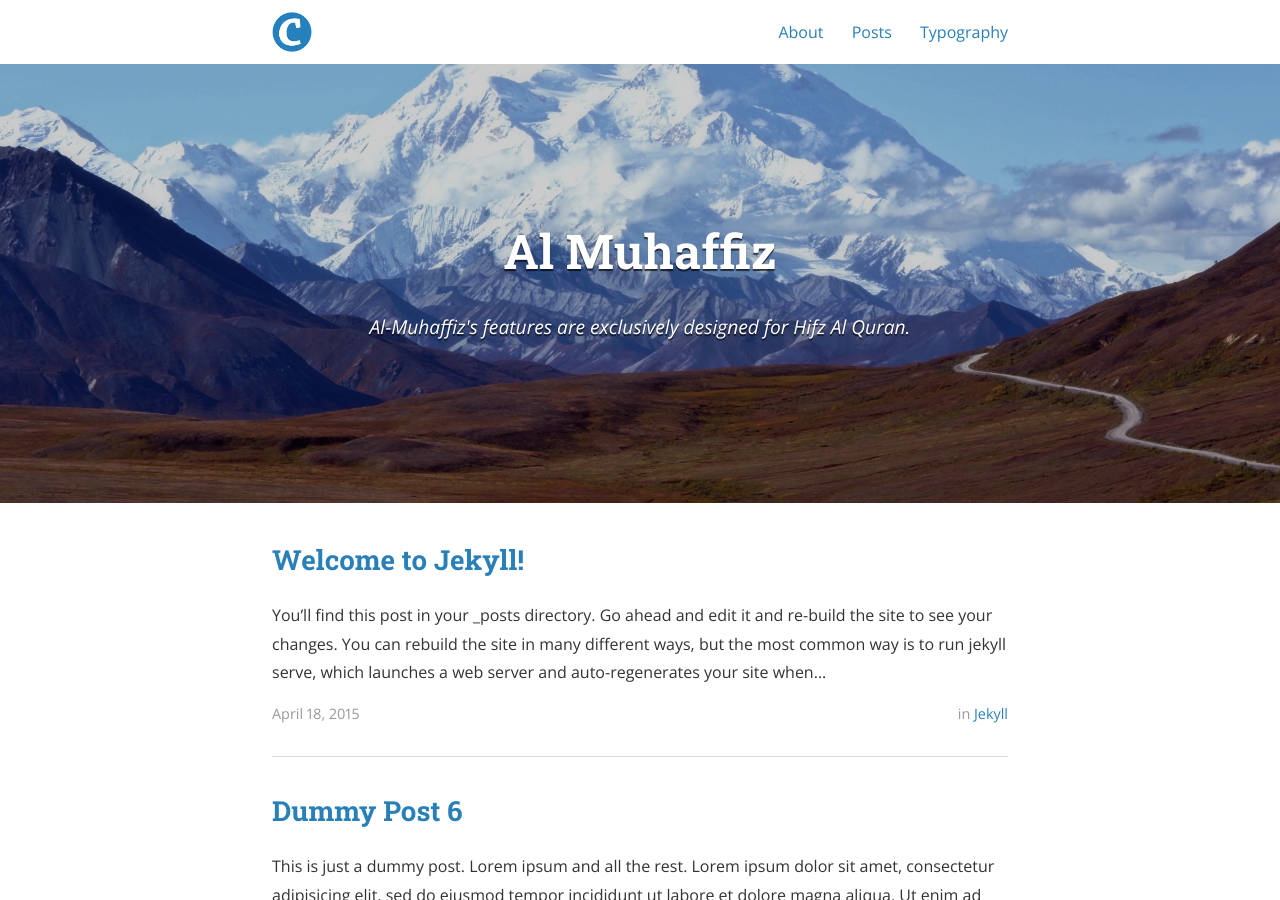
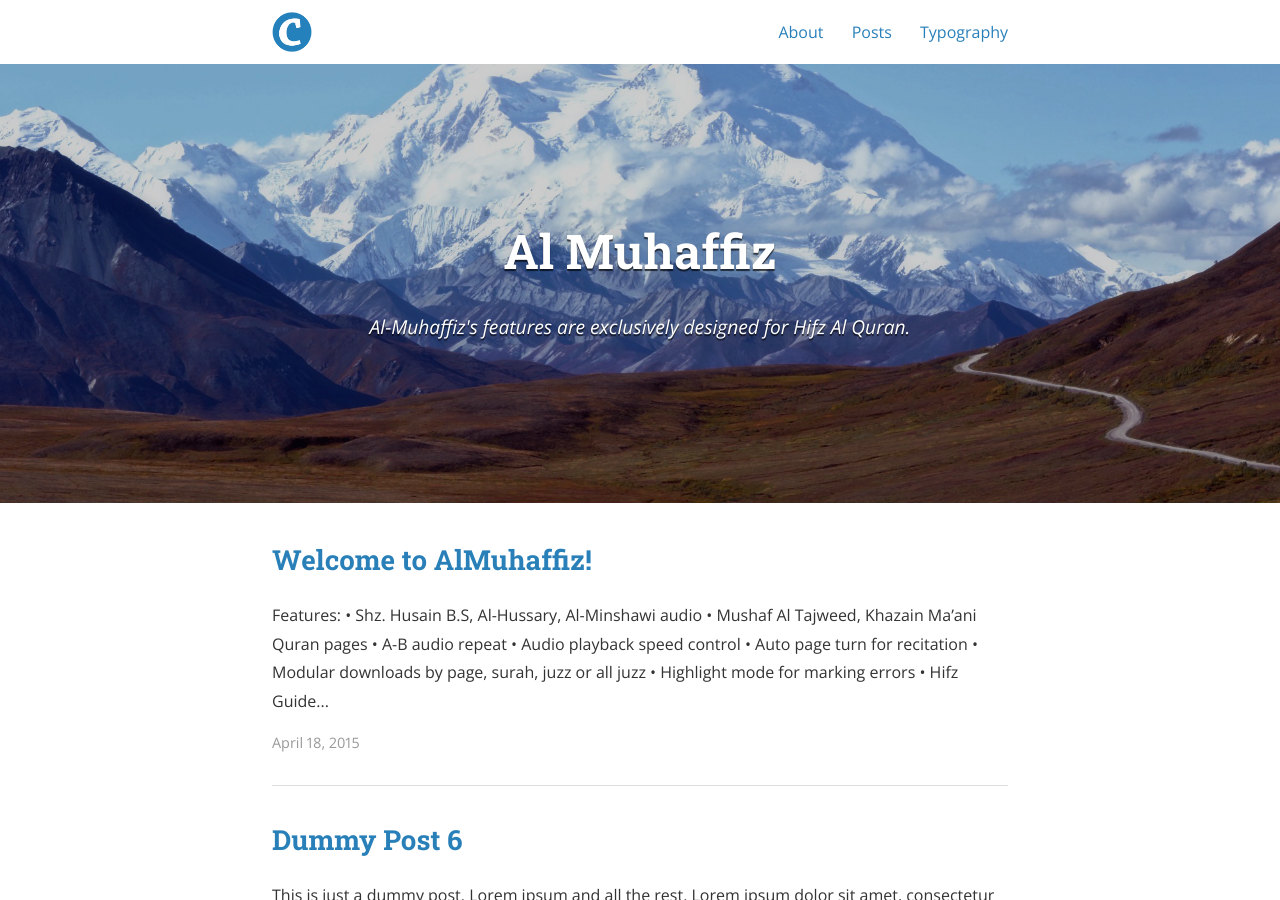
Before and after one commit to aliasgerkw/blog-almuhaffiz, a Jekyll site: the page built from index.html, in a window 1280 px wide and 900 px high. Built offline with Jekyll 4.4.1, drawn with Linux system fonts in a browser that asks for light colours; nearby versions of some CDN libraries; the list of posts is cut into pages by our own code.

Commit message:
Update 2015-04-18-welcome-to-jekyll.markdown

```diff
--- a/_posts/2015-04-18-welcome-to-jekyll.markdown
+++ b/_posts/2015-04-18-welcome-to-jekyll.markdown
@@ -1,74 +1,20 @@
 ---
 layout: post
-title:  "Welcome to Jekyll!"
+title:  "Welcome to AlMuhaffiz!"
 date:   2015-04-18 08:43:59
-author: Ben Centra
-categories: Jekyll
-tags:	jekyll welcome
+author: Mahad al-Zahra Publications
+categories:
+tags:
 cover:  "/assets/instacode.png"
 ---
 
-You’ll find this post in your `_posts` directory. Go ahead and edit it and re-build the site to see your changes. You can rebuild the site in many different ways, but the most common way is to run `jekyll serve`, which launches a web server and auto-regenerates your site when a file is updated.
-
-## Adding New Posts
-
-To add new posts, simply add a file in the `_posts` directory that follows the convention `YYYY-MM-DD-name-of-post.ext` and includes the necessary front matter. Take a look at the source for this post to get an idea about how it works.
-
-### Tags and Categories
-
-If you list one or more categories or tags in the front matter of your post, they will be included with the post on the page as links. Clicking the link will bring you to an auto-generated archive page for the category or tag, created using the [jekyll-archive][jekyll-archive] gem.
-
-### Cover Images
-
-To add a cover image to your post, set the "cover" property in the front matter with the relative URL of the image (i.e. <code>cover: "/assets/cover_image.jpg"</code>).
-
-### Code Snippets
-
-You can use [highlight.js][highlight] to add syntax highlight code snippets:
-
-Use the [Liquid][liquid] `{% raw %}{% highlight <language> %}{% endraw %}` tag to add syntax highlighting to code snippets.
-
-For instance, this template...
-{% highlight html %}
-{% raw %}{% highlight javascript %}
-function demo(string, times) {
-  for (var i = 0; i < times; i++) {
-    console.log(string);
-  }
-}
-demo("hello, world!", 10);
-{% endhighlight %}{% endraw %}
-{% endhighlight %}
-
-...will come out looking like this:
-
-{% highlight javascript %}
-function demo(string, times) {
-  for (var i = 0; i < times; i++) {
-    console.log(string);
-  }
-}
-demo("hello, world!", 10);
-{% endhighlight %}
-
-Syntax highlighting is done using [highlight.js][highlight]. You can change the active theme in [head.html](https://github.com/bencentra/centrarium/blob/2dcd73d09e104c3798202b0e14c1db9fa6e77bc7/_includes/head.html#L15).
-
-### Images
-
-Lightbox has been enabled for images. To create the link that'll launch the lightbox, add <code>data-lightbox</code> and <code>data-title</code> attributes to an <code>&lt;a&gt;</code> tag around your <code>&lt;img&gt;</code> tag. The result is:
-
-<a href="//bencentra.com/assets/images/falcon9_large.jpg" data-lightbox="falcon9-large" data-title="Check out the Falcon 9 from SpaceX">
-  <img src="//bencentra.com/assets/images/falcon9_small.jpg" title="Check out the Falcon 9 from SpaceX">
-</a>
-
-For more information, check out the [Lightbox][lightbox] website.
-
-Check out the [Jekyll docs][jekyll] for more info on how to get the most out of Jekyll. File all bugs/feature requests at [Jekyll’s GitHub repo][jekyll-gh]. If you have questions, you can ask them on [Jekyll’s dedicated Help repository][jekyll-help].
-
-[jekyll]:      http://jekyllrb.com
-[jekyll-gh]:   https://github.com/jekyll/jekyll
-[jekyll-help]: https://github.com/jekyll/jekyll-help
-[highlight]:   https://highlightjs.org/
-[lightbox]:    http://lokeshdhakar.com/projects/lightbox2/
-[jekyll-archive]: https://github.com/jekyll/jekyll-archives
-[liquid]: https://github.com/Shopify/liquid/wiki/Liquid-for-Designers
+Features:
+• Shz. Husain B.S, Al-Hussary, Al-Minshawi audio
+• Mushaf Al Tajweed, Khazain Ma'ani Quran pages
+• A-B audio repeat
+• Audio playback speed control
+• Auto page turn for recitation
+• Modular downloads by page, surah, juzz or all juzz
+• Highlight mode for marking errors
+• Hifz Guide
+• Hifz Dua
```
